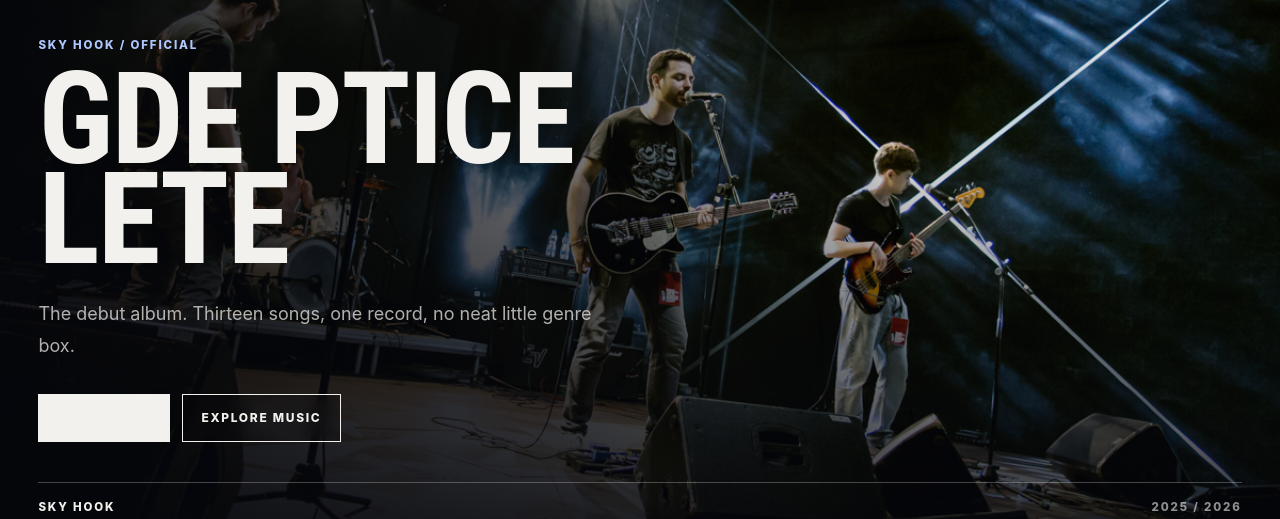
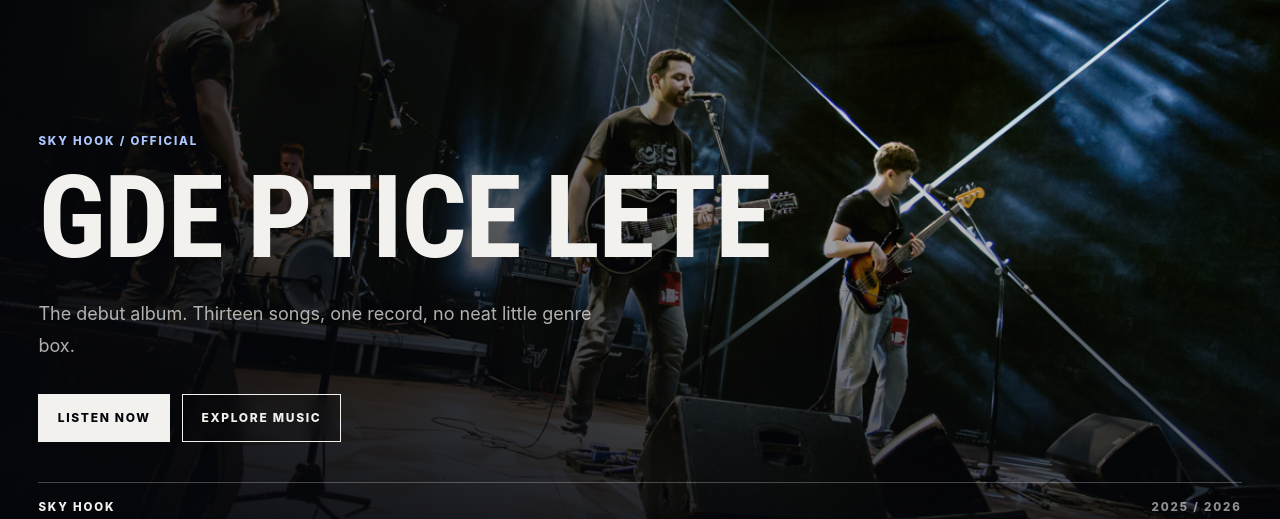
Before and after one commit to m4rkovic/sky-hook-website, a Next.js app: page /en in a window 1280 px wide. Shown: the part 172-691 px from the top of the page. Built offline with nearby package versions, Linux system fonts and the light colour scheme; no server answers.

Commit message:
Refine hero typography and CTA visibility

```diff
--- a/src/components/home/hero-block.tsx
+++ b/src/components/home/hero-block.tsx
@@ -35,14 +35,14 @@ export function HeroBlock({
         <div className="w-full">
           <div className="max-w-4xl">
             <p className="kicker text-ice">{campaign.eyebrow[locale]}</p>
-            <h1 className="mt-4 max-w-[12ch] font-display text-[clamp(4rem,10vw,9.5rem)] font-black uppercase leading-[0.78] tracking-[-0.065em] text-paper">
+            <h1 className="mt-4 max-w-[13ch] font-display text-[clamp(3.8rem,9vw,8.75rem)] uppercase leading-[0.9] tracking-[-0.018em] text-paper">
               {campaign.title[locale]}
             </h1>
             <p className="mt-7 max-w-xl text-base leading-7 text-paper/72 md:text-lg md:leading-8">
               {campaign.body[locale]}
             </p>
             <div className="mt-8 flex flex-wrap gap-3">
-              <Link className="brutal-button border-paper bg-paper text-background hover:bg-ice" href={localizedHref(locale, campaign.primary.href)}>
+              <Link className="brutal-button brutal-button-primary" href={localizedHref(locale, campaign.primary.href)}>
                 {campaign.primary.label[locale]}
               </Link>
               {campaign.secondary ? (
```
